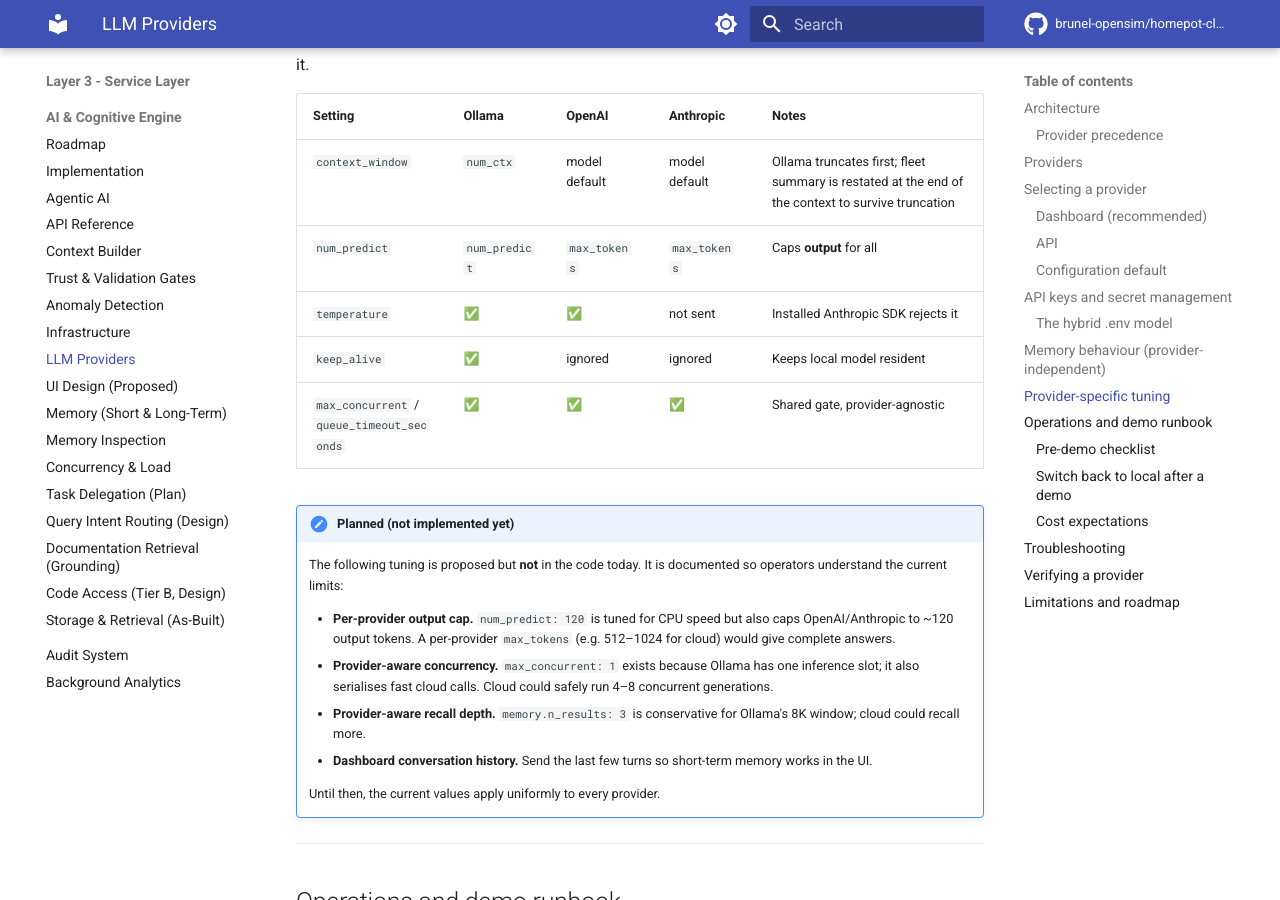
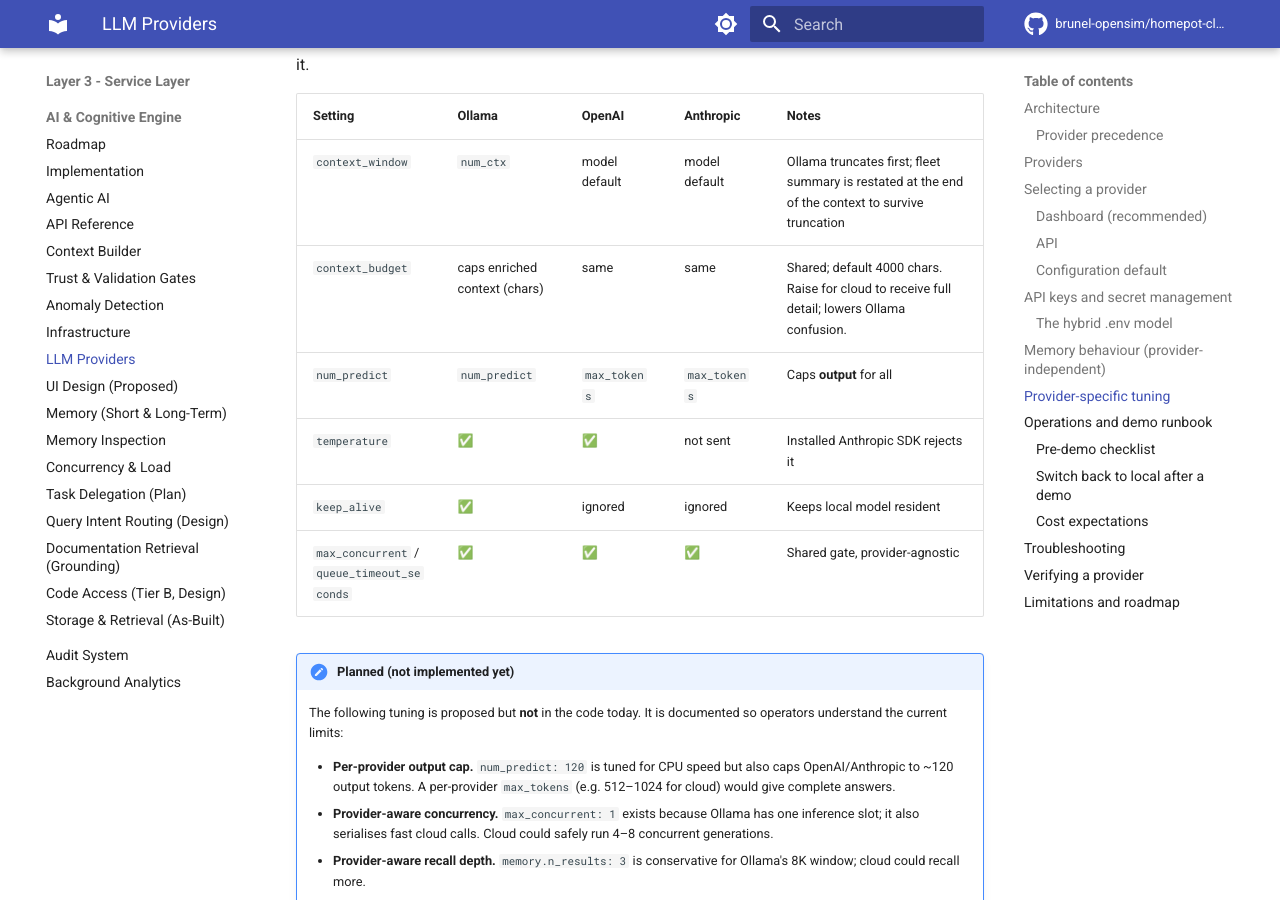
Before and after one commit to brunel-opensim/homepot-client, an MkDocs documentation site: the page built from docs/ai-llm-providers.md, in a window 1280 px wide and 900 px high, scrolled down 5754 px. Built offline with MkDocs 1.6.1 and Material for MkDocs 9.7.7, drawn with Linux system fonts in a browser that asks for light colours; comment, search, counter and statistics services are not loaded; the version menu is left out.

Commit message:
docs(ai): document context_budget tuning knob

```diff
--- a/docs/ai-llm-providers.md
+++ b/docs/ai-llm-providers.md
@@ -237,6 +237,7 @@
 | Setting | Ollama | OpenAI | Anthropic | Notes |
 |---|---|---|---|---|
 | `context_window` | `num_ctx` | model default | model default | Ollama truncates first; fleet summary is restated at the end of the context to survive truncation |
+| `context_budget` | caps enriched context (chars) | same | same | Shared; default 4000 chars. Raise for cloud to receive full detail; lowers Ollama confusion. |
 | `num_predict` | `num_predict` | `max_tokens` | `max_tokens` | Caps **output** for all |
 | `temperature` | ✅ | ✅ | not sent | Installed Anthropic SDK rejects it |
 | `keep_alive` | ✅ | ignored | ignored | Keeps local model resident |
```
